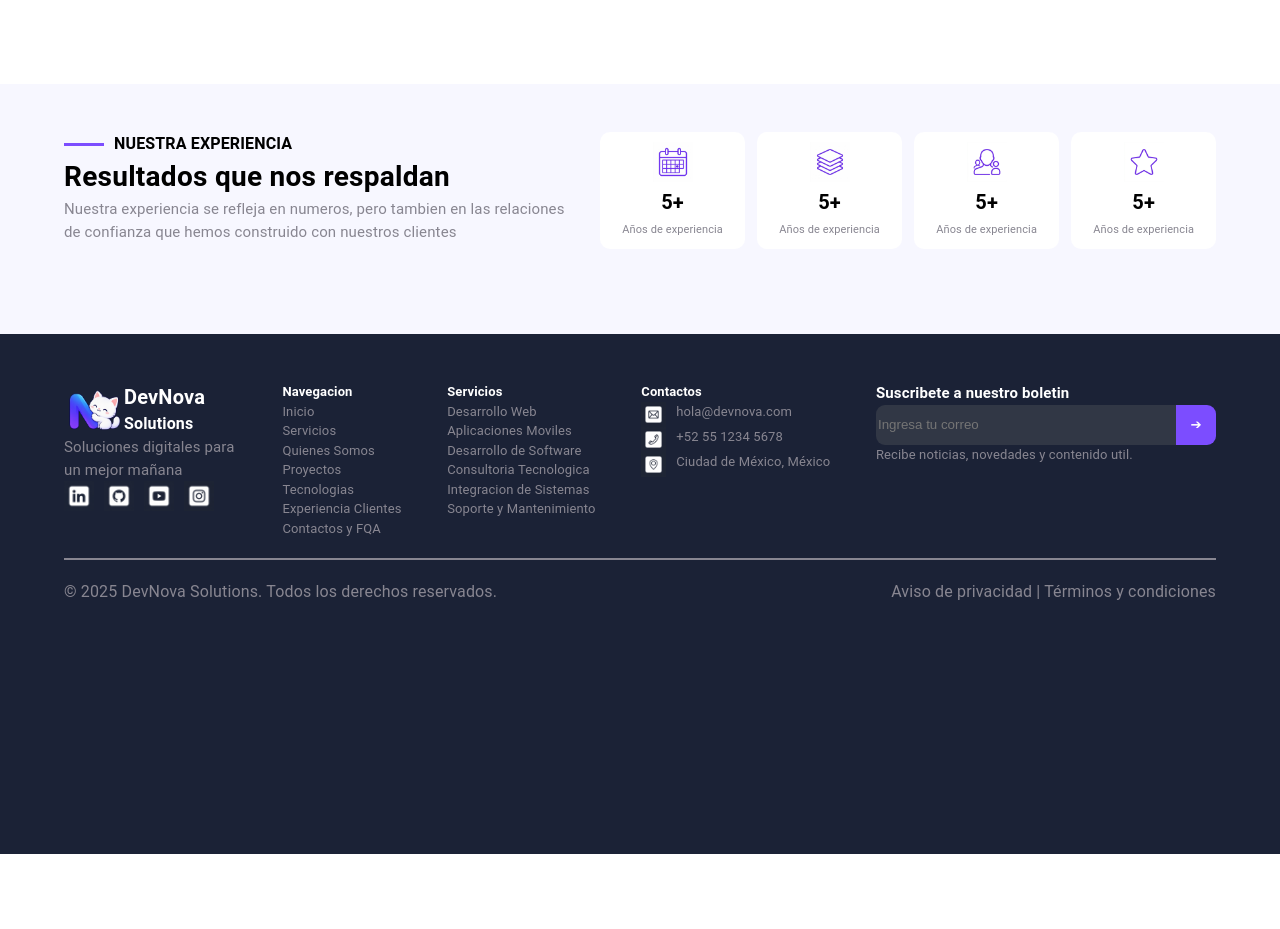
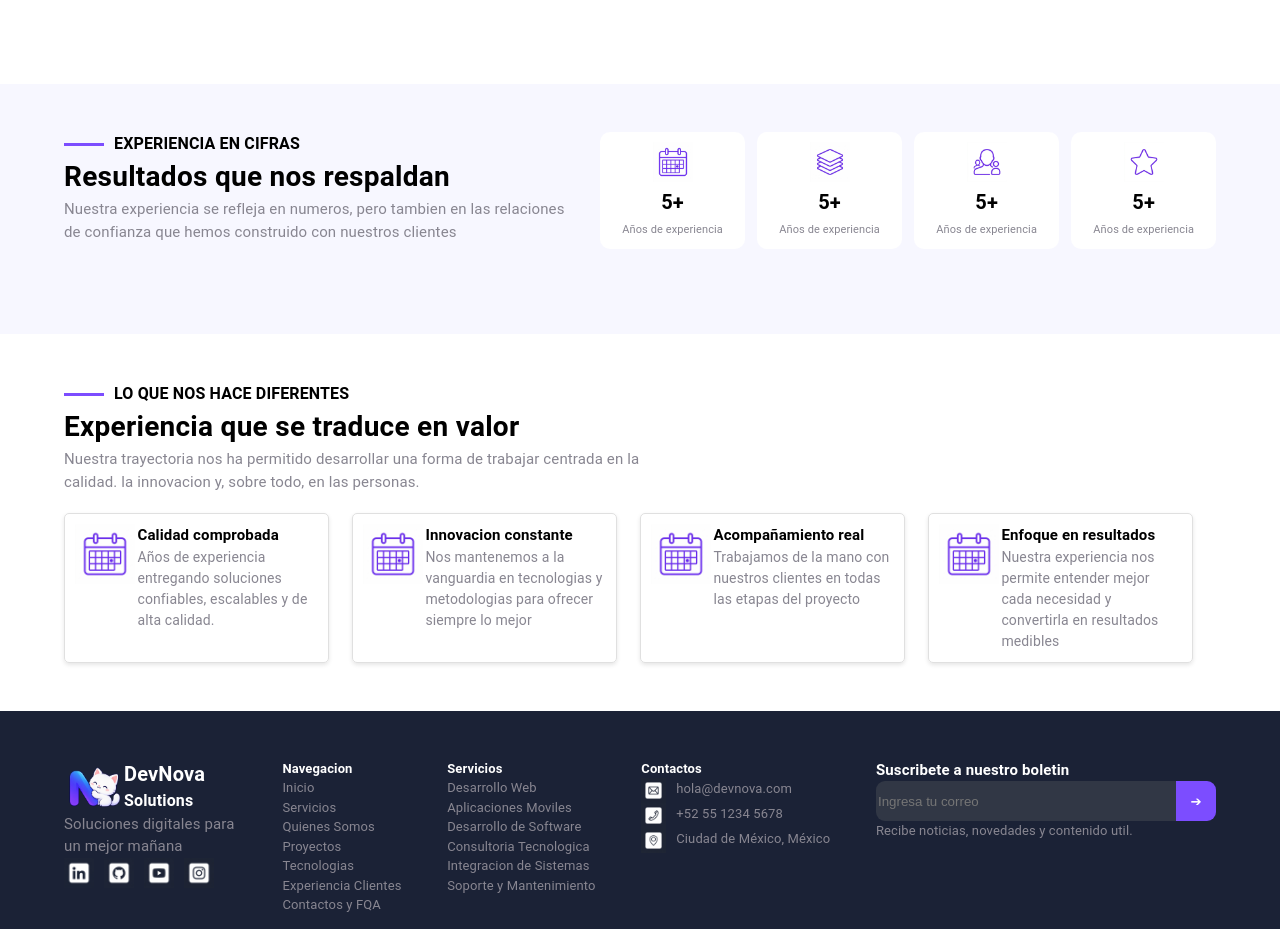
Before and after one commit to jessicahernandezt/dev-nova-solutions, a React (Vite) app: page / in a window 1280 px wide. Shown: the part 1020-1949 px from the top of the page. Before the commit the page ends 1874 px from the top, so only its background shows below. Built offline with nearby package versions, Linux system fonts and the light colour scheme.

Commit message:
Diferenciadores.jsx terminado

```diff
--- /dev/null
+++ b/src/components/Diferenciadores.jsx
@@ -0,0 +1,262 @@
+import {
+    Box,
+    Button,
+    Container,
+    Typography
+} from '@mui/material'
+
+function Diferenciadores() {
+    return (
+
+        <Box
+            sx={{
+                minHeight: '300px',
+                backgroundColor: '#fff',
+                py: 6,
+            }}
+        >
+
+            <Container maxWidth='lg' sx={{
+                gap: '2%',
+            }}>
+
+
+
+                <Box sx={{
+                    width: '50%',
+                    marginBottom: '20px',
+                }}>
+
+                    <Box sx={{
+                        display: 'flex',
+                        alignItems: 'center',
+                        gap: '10px',
+                    }}>
+
+                        <Box sx={{
+                            width: '40px',
+                            height: '3px',
+                            backgroundColor: '#7c4dff',
+                        }}>
+                        </Box>
+
+                        <Typography sx={{
+                            fontWeight: 'Bolder',
+                        }}>
+                            LO QUE NOS HACE DIFERENTES
+                        </Typography>
+
+                    </Box>
+
+                    <Typography sx={{
+                        fontWeight: 'bold',
+                        fontSize: '28px',
+                    }}>
+                        Experiencia que se traduce en valor
+                    </Typography>
+
+                    <Typography sx={{
+                        color: '#888691',
+                        fontSize: '15px',
+                    }}>
+                        Nuestra trayectoria nos ha permitido desarrollar una forma de trabajar centrada en la calidad. la innovacion y, sobre todo, en las personas.
+                    </Typography>
+
+                </Box>
+
+                <Box sx={{
+                    width: '100%',
+                    display: 'flex',
+                    gap: '2%',
+                }}>
+
+                    <Box sx={{
+                        display: 'flex',
+                        gap: '1%',
+                        border: '1px solid #e0e0e0',
+                        width: '23%',
+                        padding: '10px',
+                        borderRadius: '5px',
+                        boxShadow: '0px 2px 4px rgba(0, 0, 0, 0.1)',
+                    }}>
+                        <Box sx={{
+
+                        }}>
+                            <Box sx={{
+                                width: '60px',
+                                height: '60px',
+                                backgroundColor: '#7c4dff',
+                                backgroundImage: `url(public/calendario.jpg)`,
+                                backgroundSize: 'cover',
+                                backgroundPosition: 'center',
+                                backgroundRepeat: 'no-repeat',
+                            }}>
+
+                            </Box>
+
+                        </Box>
+
+                        <Box>
+
+                            <Typography sx={{
+                                fontWeight: 'bold',
+                                fontSize: '15px',
+                            }}>
+                                Calidad comprobada
+                            </Typography>
+                            <Typography sx={{
+                                fontSize: '14px',
+                                color: '#888691',
+                            }}>
+                                Años de experiencia entregando soluciones confiables, escalables y de alta calidad.
+                            </Typography>
+                        </Box>
+
+                    </Box>
+
+                    <Box sx={{
+                        display: 'flex',
+                        gap: '1%',
+                        border: '1px solid #e0e0e0',
+                        width: '23%',
+                        padding: '10px',
+                        borderRadius: '5px',
+                        boxShadow: '0px 2px 4px rgba(0, 0, 0, 0.1)',
+                    }}>
+                        <Box sx={{
+
+                        }}>
+                            <Box sx={{
+                                width: '60px',
+                                height: '60px',
+                                backgroundColor: '#7c4dff',
+                                backgroundImage: `url(public/calendario.jpg)`,
+                                backgroundSize: 'cover',
+                                backgroundPosition: 'center',
+                                backgroundRepeat: 'no-repeat',
+                            }}>
+
+                            </Box>
+
+                        </Box>
+
+                        <Box>
+
+                            <Typography sx={{
+                                fontWeight: 'bold',
+                                fontSize: '15px',
+                            }}>
+                                Innovacion constante
+                            </Typography>
+                            <Typography sx={{
+                                fontSize: '14px',
+                                color: '#888691',
+                            }}>
+                                Nos mantenemos a la vanguardia en tecnologias y metodologias para ofrecer siempre lo mejor
+                            </Typography>
+                        </Box>
+
+                    </Box>
+
+                    <Box sx={{
+                        display: 'flex',
+                        gap: '1%',
+                        border: '1px solid #e0e0e0',
+                        width: '23%',
+                        padding: '10px',
+                        borderRadius: '5px',
+                        boxShadow: '0px 2px 4px rgba(0, 0, 0, 0.1)',
+                    }}>
+                        <Box sx={{
+
+                        }}>
+                            <Box sx={{
+                                width: '60px',
+                                height: '60px',
+                                backgroundColor: '#7c4dff',
+                                backgroundImage: `url(public/calendario.jpg)`,
+                                backgroundSize: 'cover',
+                                backgroundPosition: 'center',
+                                backgroundRepeat: 'no-repeat',
+                            }}>
+
+                            </Box>
+
+                        </Box>
+
+                        <Box>
+
+                            <Typography sx={{
+                                fontWeight: 'bold',
+                                fontSize: '15px',
+                            }}>
+                                Acompañamiento real
+                            </Typography>
+                            <Typography sx={{
+                                fontSize: '14px',
+                                color: '#888691',
+                            }}>
+                                Trabajamos de la mano con nuestros clientes en todas las etapas del proyecto
+                            </Typography>
+                        </Box>
+
+                    </Box>
+
+                    <Box sx={{
+                        display: 'flex',
+                        gap: '1%',
+                        border: '1px solid #e0e0e0',
+                        width: '23%',
+                        padding: '10px',
+                        borderRadius: '5px',
+                        boxShadow: '0px 2px 4px rgba(0, 0, 0, 0.1)',
+                    }}>
+                        <Box sx={{
+
+                        }}>
+                            <Box sx={{
+                                width: '60px',
+                                height: '60px',
+                                backgroundColor: '#7c4dff',
+                                backgroundImage: `url(public/calendario.jpg)`,
+                                backgroundSize: 'cover',
+                                backgroundPosition: 'center',
+                                backgroundRepeat: 'no-repeat',
+                            }}>
+
+                            </Box>
+
+                        </Box>
+
+                        <Box>
+
+                            <Typography sx={{
+                                fontWeight: 'bold',
+                                fontSize: '15px',
+                            }}>
+                                Enfoque en resultados
+                            </Typography>
+                            <Typography sx={{
+                                fontSize: '14px',
+                                color: '#888691',
+                            }}>
+                                Nuestra experiencia nos permite entender mejor cada necesidad y convertirla en resultados medibles
+                            </Typography>
+                        </Box>
+
+                    </Box>
+
+
+
+
+
+                </Box>
+
+
+            </Container>
+
+        </Box>
+
+    )
+}
+export default Diferenciadores
--- a/src/components/Metricas.jsx
+++ b/src/components/Metricas.jsx
@@ -41,7 +41,7 @@ function Metricas() {
                         <Typography sx={{
                             fontWeight: 'Bolder',
                         }}>
-                            NUESTRA EXPERIENCIA
+                            EXPERIENCIA EN CIFRAS
                         </Typography>
 
                     </Box>
--- a/src/pages/Home.jsx
+++ b/src/pages/Home.jsx
@@ -2,6 +2,7 @@ import Hero from '../components/Hero'
 import NuestraTrayectoria from '../components/NuestraTrayectoria'
 import Footer from '../components/Footer'
 import Metricas from '../components/Metricas'
+import Diferenciadores from '../components/Diferenciadores'
 
 
 
@@ -12,6 +13,7 @@ function Home() {
       <Hero />
       <NuestraTrayectoria />
       <Metricas />
+      <Diferenciadores />
       <Footer />
     </>
   )
```
